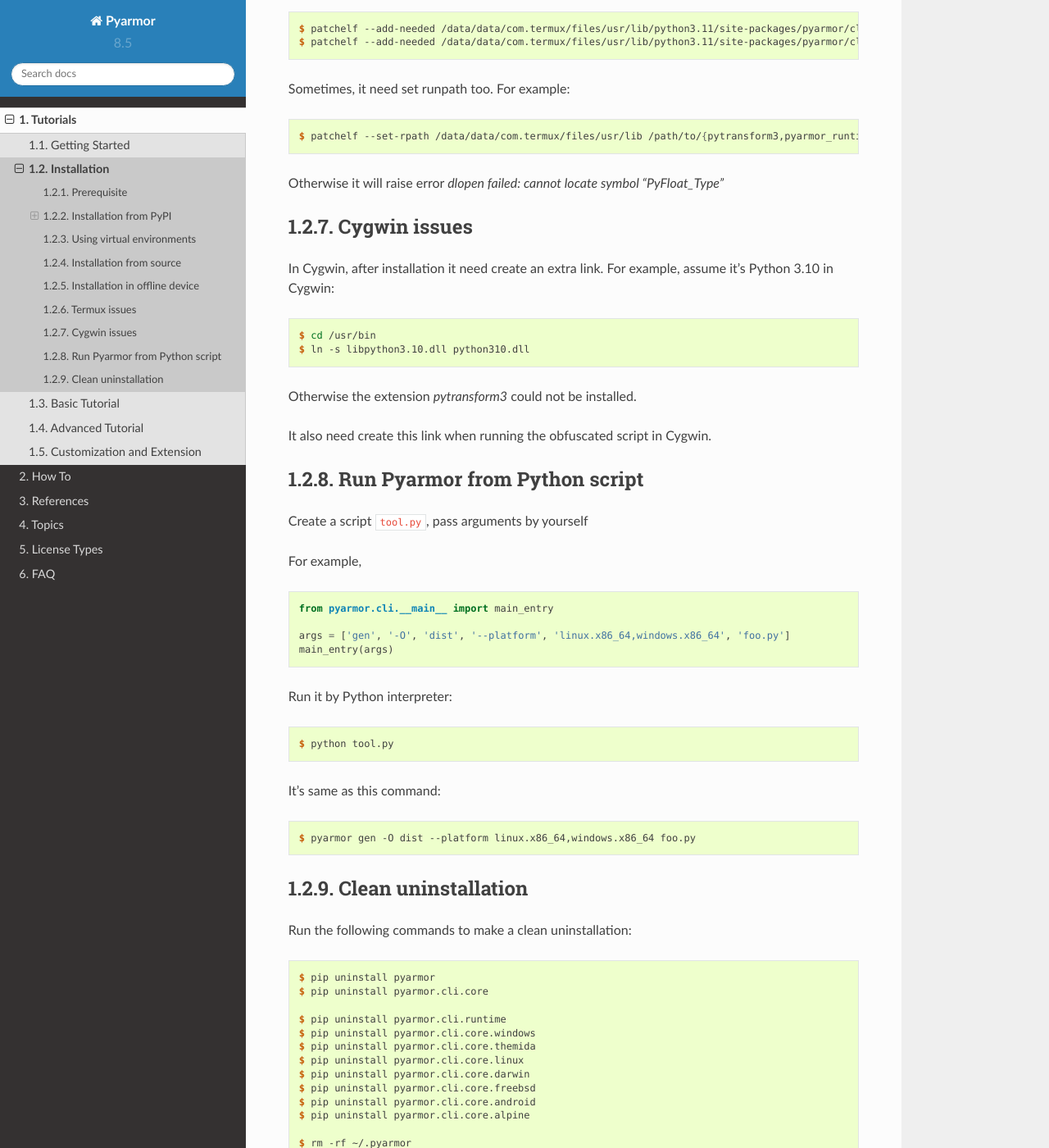
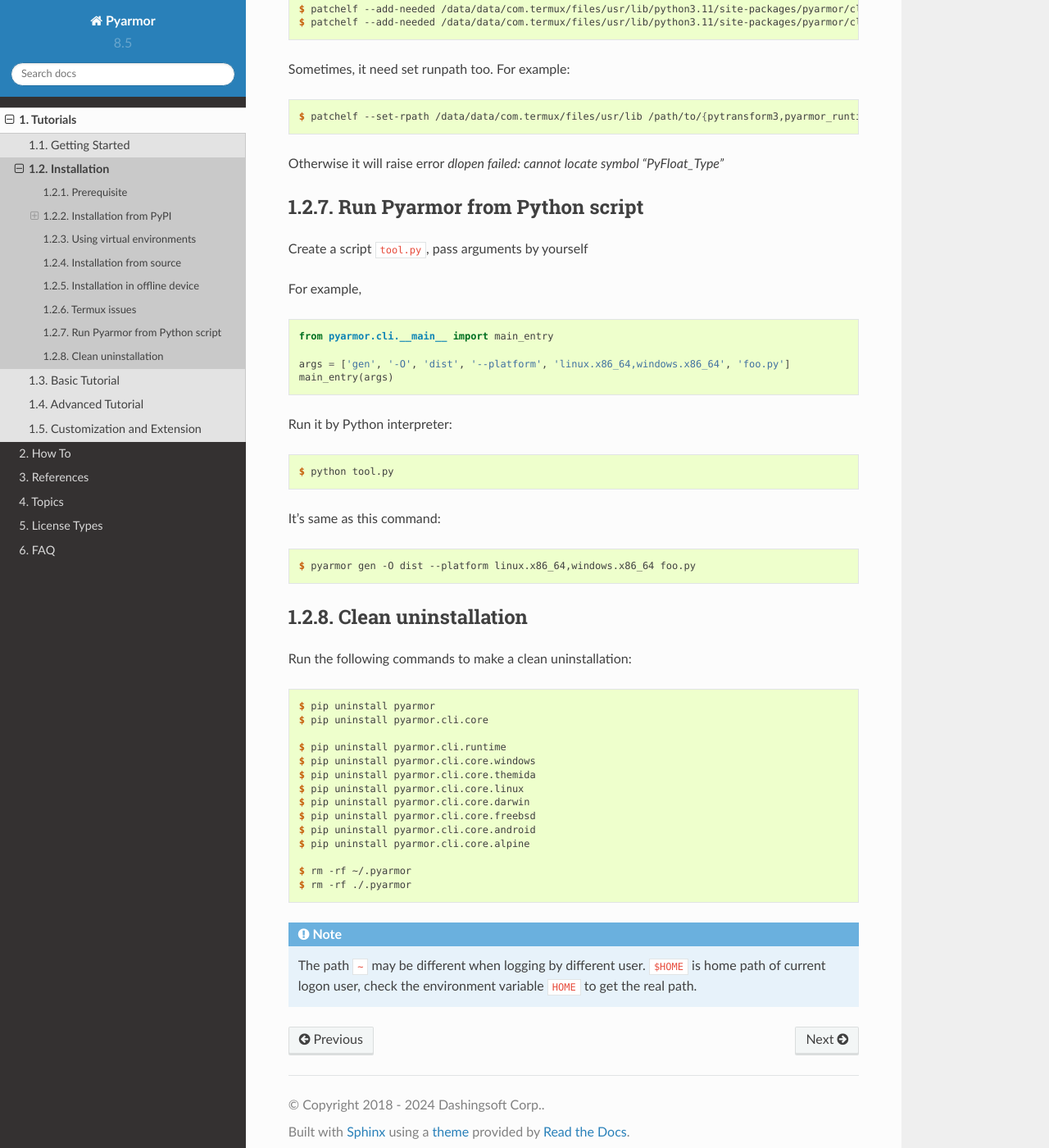
Before and after one commit to dashingsoft/pyarmor, a Sphinx documentation site: the page built from docs/tutorial/installation.rst, in a window 1280 px wide and 1400 px high, scrolled down 3962 px. Shown: the whole window at 82% size. Built offline with Sphinx 7.4.7 and the Read the Docs theme 2.0.0, drawn with Linux system fonts in a browser that asks for light colours.

Commit message:
Remove wrong cygwin notes

```diff
--- a/docs/reference/solutions.rst
+++ b/docs/reference/solutions.rst
@@ -279,9 +279,7 @@
 Platform Issues
 ===============
 
-Cygwin need create extra link `pythonXY.dll` to `libpythonX.Y.dll`
-
-Darwin Apple Silicon may need codesign
+Darwin Apple Silicon may need codesign if pyarmor or the obfuscated script can't run at all
 
 .. rubric:: Notes
 
--- a/docs/tutorial/installation.rst
+++ b/docs/tutorial/installation.rst
@@ -179,18 +179,6 @@
 
 Otherwise it will raise error `dlopen failed: cannot locate symbol "PyFloat_Type"`
 
-Cygwin issues
-=============
-
-In Cygwin, after installation it need create an extra link. For example, assume it's Python 3.10 in Cygwin::
-
-    $ cd /usr/bin
-    $ ln -s libpython3.10.dll python310.dll
-
-Otherwise the extension `pytransform3` could not be installed.
-
-It also need create this link when running the obfuscated script in Cygwin.
-
 Run Pyarmor from Python script
 ==============================
 
```
